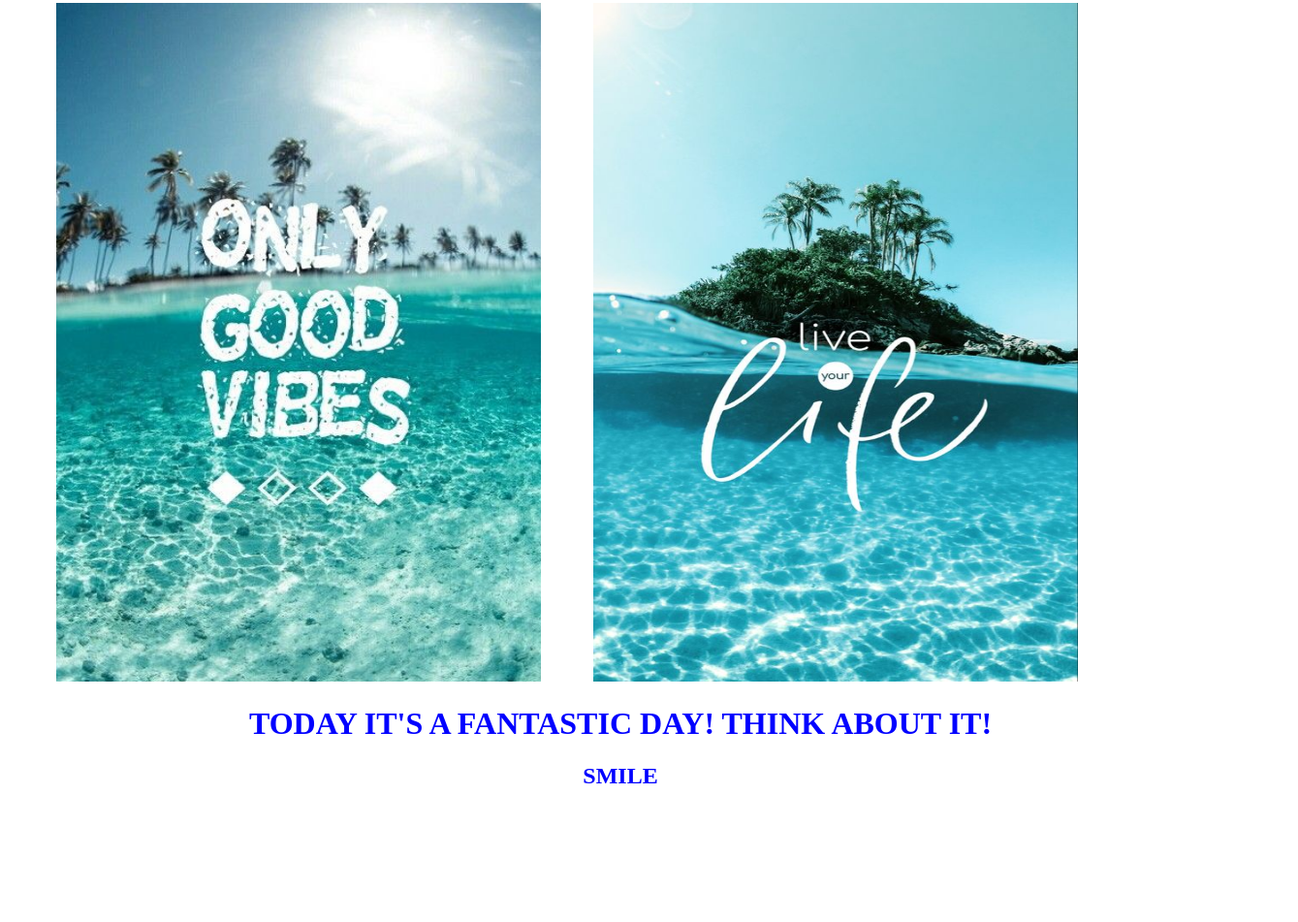
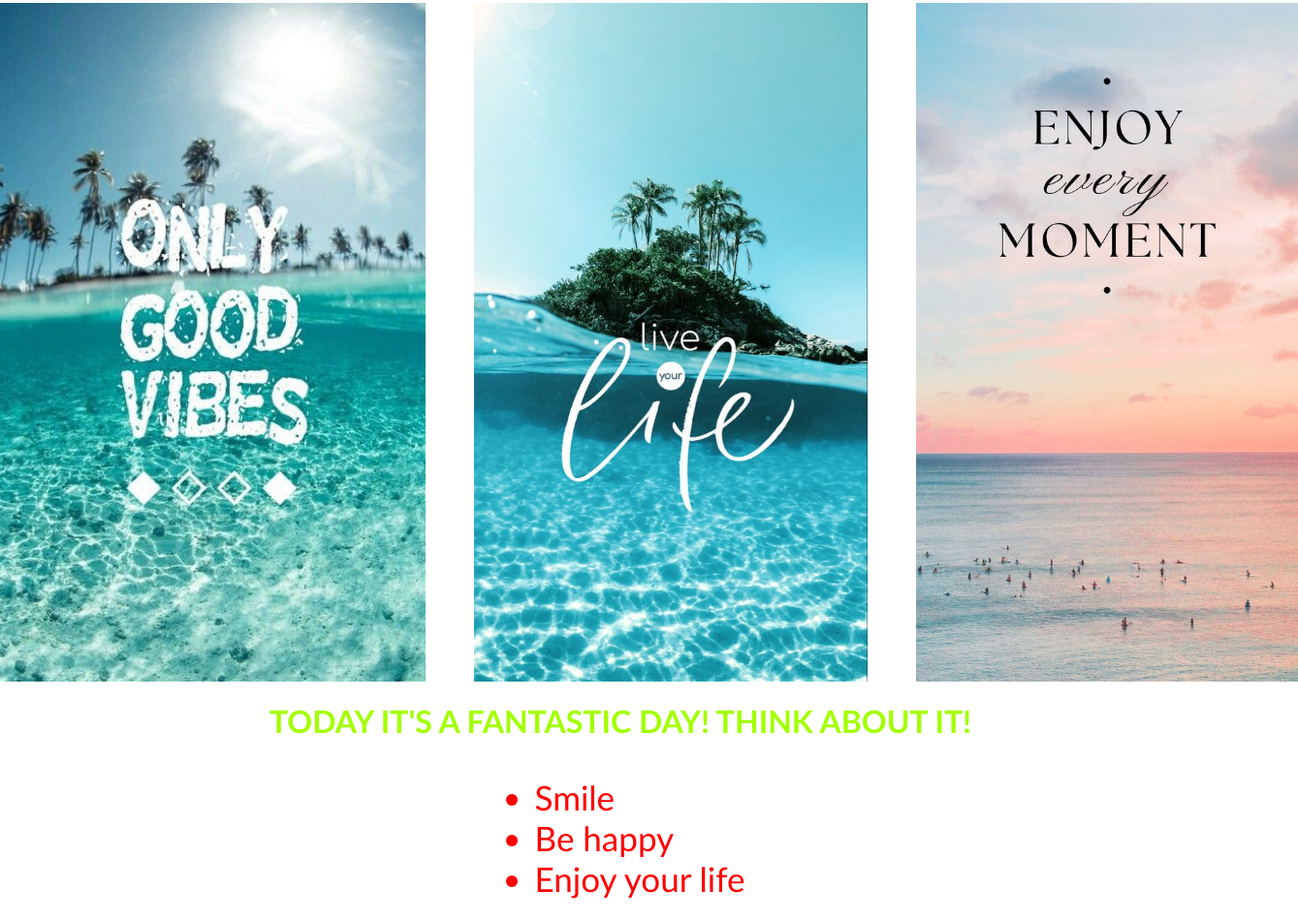
Before and after one commit to mashyyza/JavaScript_HW29_New, a plain HTML site: page index.html in a window 1280 px wide. Shown: the part 186-1137 px from the top of the page at 97% size, 1339 px wide, since content can reach past the window. Before the commit the page ends 1020 px from the top, so only its background shows below. Drawn offline with Linux system fonts and the light colour scheme.

Commit message:
add img3 and new text

```diff
--- a/index.html
+++ b/index.html
@@ -13,12 +13,19 @@
         <div class="vibes" >
         <img src="./img/good.jpg" alt="good-vibs">
         <img src="./img/life.jpg" alt="life">
+        <img src="./img/enjoy.jpg" alt="enjoy">
         </div>
     </header>
 <body>
     <h1>Today it's a fantastic day! Think about it!</h1>
     <article>
-        <h1>Smile</h1>
+        <div classs="article">
+            <ul>
+                <li>Smile</li>
+                <li>Be happy</li>
+                <li>Enjoy your life</li>
+            </ul>
+        </div>
     </article>
     <footer>
 
--- a/style.css
+++ b/style.css
@@ -18,6 +18,18 @@ img{
 
 h1{
     text-transform: uppercase;
-    color: blue;
+    color: rgb(162, 255, 0);
     text-align: center;
+    font-family: 'Gill Sans', 'Gill Sans MT', Calibri, 'Trebuchet MS', sans-serif;
 }
+
+div {
+    display: flex;
+    justify-content: center;
+}
+
+div ul li{
+    color: red;
+    font-size: 35px;
+    font-family: 'Gill Sans', 'Gill Sans MT', Calibri, 'Trebuchet MS', sans-serif;
+}
```
Also changed, not shown: img/enjoy.jpg (added).
